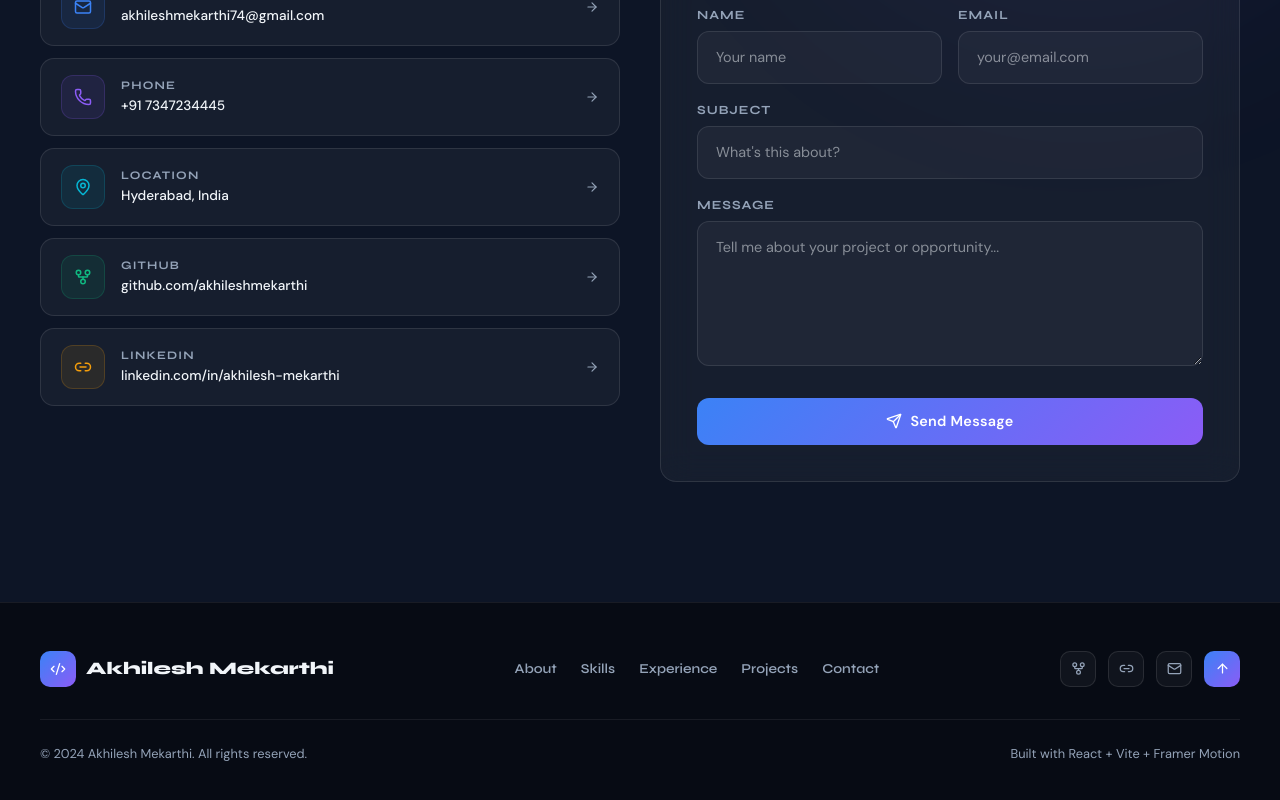
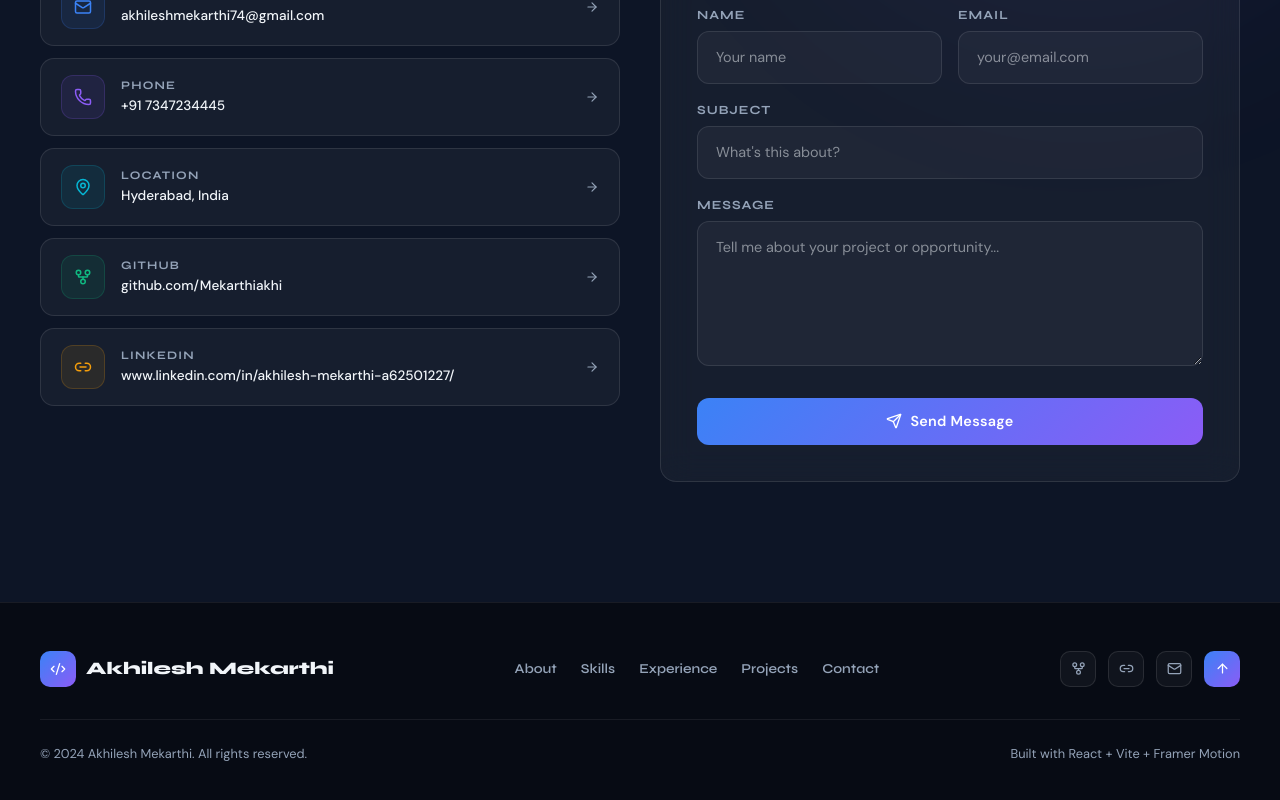
Before and after one commit to Mekarthiakhi/my-portfolio, a React (Vite) app: page / in a window 1280 px wide. Shown: the part 6183-6983 px from the top of the page. Built offline with nearby package versions, Linux system fonts and the light colour scheme.

Commit message:
message done

```diff
--- a/package.json
+++ b/package.json
@@ -11,6 +11,7 @@
   },
   "dependencies": {
     "@tailwindcss/vite": "^4.2.4",
+    "emailjs-com": "^3.2.0",
     "framer-motion": "^12.38.0",
     "lucide-react": "^1.11.0",
     "react": "^19.2.5",
--- a/src/components/Contact.jsx
+++ b/src/components/Contact.jsx
@@ -3,13 +3,14 @@ import { motion } from 'framer-motion';
 import { useInView } from '../hooks/useInView';
 import { personalInfo } from '../data/portfolio';
 import { Mail, Phone, MapPin, GitFork, Link2, Send, CheckCircle, ArrowRight } from 'lucide-react';
+import emailjs from 'emailjs-com';
 
 const contactItems = [
   { icon: Mail, label: 'Email', value: 'akhileshmekarthi74@gmail.com', href: `mailto:${personalInfo.email}`, color: '#3b82f6' },
   { icon: Phone, label: 'Phone', value: '+91 7347234445', href: `tel:${personalInfo.phone}`, color: '#8b5cf6' },
   { icon: MapPin, label: 'Location', value: 'Hyderabad, India', href: '#', color: '#06b6d4' },
-  { icon: GitFork, label: 'GitHub', value: 'github.com/akhileshmekarthi', href: personalInfo.github, color: '#10b981' },
-  { icon: Link2, label: 'LinkedIn', value: 'linkedin.com/in/akhilesh-mekarthi', href: personalInfo.linkedin, color: '#f59e0b' },
+  { icon: GitFork, label: 'GitHub', value: 'github.com/Mekarthiakhi', href: personalInfo.github, color: '#10b981' },
+  { icon: Link2, label: 'LinkedIn', value: 'www.linkedin.com/in/akhilesh-mekarthi-a62501227/', href: personalInfo.linkedin, color: '#f59e0b' },
 ];
 
 export default function Contact() {
@@ -20,13 +21,39 @@ export default function Contact() {
 
   const handleChange = (e) => setForm({ ...form, [e.target.name]: e.target.value });
 
-  const handleSubmit = async (e) => {
-    e.preventDefault();
-    setLoading(true);
-    await new Promise(r => setTimeout(r, 1200));
-    setLoading(false);
-    setSubmitted(true);
-  };
+const handleSubmit = async (e) => {
+  e.preventDefault();
+
+  if (loading) return;
+  setLoading(true);
+
+  try {
+  // Send to you
+  await emailjs.send('akki143','template_p8jb95m',{
+    from_name: form.name,
+    from_email: form.email,
+    subject: form.subject,
+    message: form.message,
+  }, 'p993NoXWpBAKeYPxd');
+
+  // Auto reply (safe)
+  try {
+    await emailjs.send('akki143','template_47nef5o',{
+      from_name: form.name,
+      from_email: form.email,
+    }, 'p993NoXWpBAKeYPxd');
+  } catch (err) {
+    console.warn("Auto-reply failed", err);
+  }
+
+  setSubmitted(true);
+} catch (error) {
+  console.error("Main email failed", error);
+  alert("Failed to send message");
+}
+
+  setLoading(false);
+};
 
   const containerVariants = {
     hidden: { opacity: 0 },
--- a/src/components/Hero.jsx
+++ b/src/components/Hero.jsx
@@ -163,7 +163,7 @@ export default function Hero() {
               View Projects <ChevronRight size={14} />
             </a>
 
-            <a href="/Akhilesh.pdf" className="btn-secondary">
+            <a href="/Akhilesh_1.pdf" className="btn-secondary">
               <Download size={14} /> Resume
             </a>
           </div>
--- a/src/data/portfolio.js
+++ b/src/data/portfolio.js
@@ -12,8 +12,8 @@ export const personalInfo = {
   email: "akhileshmekarthi74@gmail.com",
   phone: "+91 7347234445",
   location: "Hyderabad, India",
-  linkedin: "https://linkedin.com/in/akhilesh-mekarthi",
-  github: "https://github.com/akhileshmekarthi",
+  linkedin: "https://www.linkedin.com/in/akhilesh-mekarthi-a62501227/",
+  github: "https://github.com/Mekarthiakhi",
   leetcode: "https://leetcode.com/akhileshmekarthi",
 };
 
```
Also changed, not shown: 2 other files (tests, documents, lock files or other folders).
